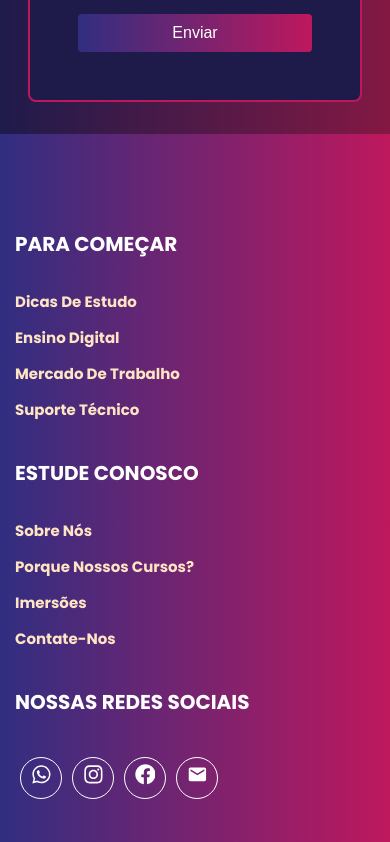
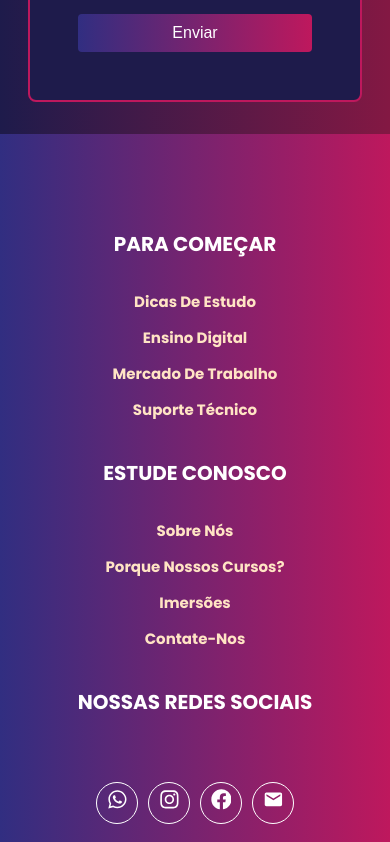
Before and after one commit to RodrigoMarques6/landing-test-responsive, a React (Create React App) app: page / in a window 390 px wide. Shown: the part 4302-5144 px from the top of the page. Built offline with nearby package versions, Linux system fonts and the light colour scheme.

Commit message:
Ajuste de responsividade no footer

```diff
--- a/src/components/Footer/styles.css
+++ b/src/components/Footer/styles.css
@@ -94,6 +94,16 @@
     margin-right: 10px;
     margin-bottom: 10px;
   }
+
+  .footer {
+    text-align: center;
+  }
+
+  .column {
+    display: flex;
+    flex-direction: column;
+    align-items: center;
+  }
 }
 
 @media only screen and (max-width: 480px) {
```
